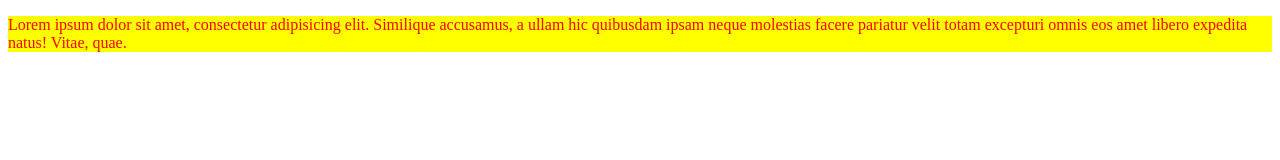
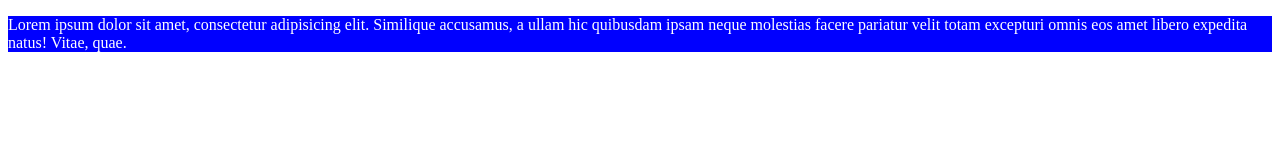
Before and after one commit to Saikumar0711/CSS_inline_internal, a plain HTML site: page index.html in a window 1280 px wide. Drawn offline with Linux system fonts and the light colour scheme.

Commit message:
internal_css

```diff
--- a/index.html
+++ b/index.html
@@ -7,14 +7,14 @@
   <title>CSS inline use</title>
   <style>
     p{
-      color:green;
+      color:white;
       background-color:blue;
     }
   </style>
 
 </head>
 <body>
-  <p style="color:red; background-color:yellow">  Lorem ipsum dolor sit amet, consectetur adipisicing elit. Similique accusamus, a ullam hic quibusdam ipsam neque molestias facere pariatur velit totam excepturi omnis eos amet libero expedita natus! Vitae, quae.
+  <p>  Lorem ipsum dolor sit amet, consectetur adipisicing elit. Similique accusamus, a ullam hic quibusdam ipsam neque molestias facere pariatur velit totam excepturi omnis eos amet libero expedita natus! Vitae, quae.
   </p>
 </body>
 </html>
```
